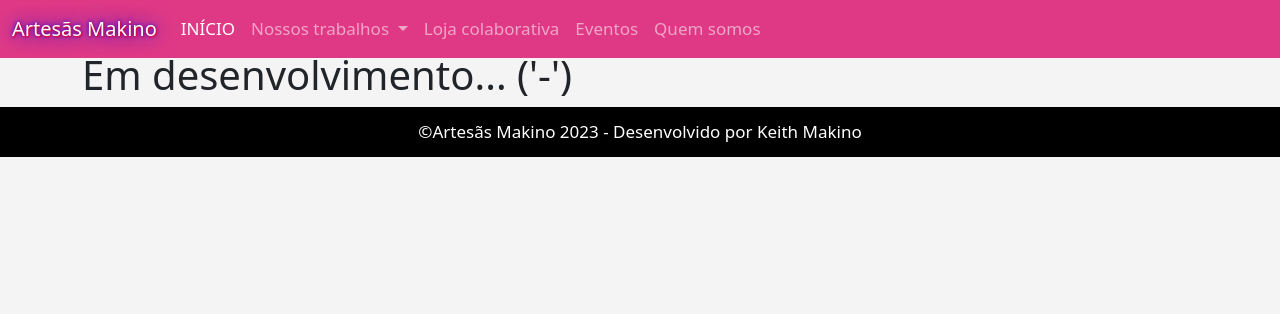
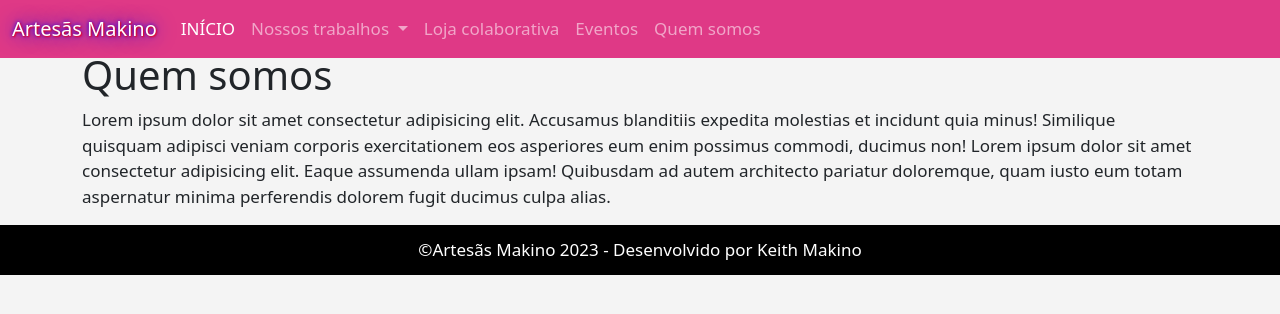
Before and after one commit to keithmakino/artesasmakino, a plain HTML site: page pages/quem-somos.html in a window 1280 px wide. Drawn offline with nearby package versions, Linux system fonts and the light colour scheme.

Commit message:
Nomeando as abas das páginas

```diff
--- a/pages/quem-somos.html
+++ b/pages/quem-somos.html
@@ -11,7 +11,7 @@
 
     <link rel="stylesheet" href="../css/inicio.css">
     <link rel="stylesheet" href="../css/style.css">
-    <title>Página inicial</title>
+    <title>Quem somos</title>
     <!-- Logo -->
     <link rel="icon" type="icon" href="../ico/logo.ico">
 
@@ -32,8 +32,8 @@
                         <a class="nav-link active" aria-current="page" href="../index.html">Início</a>
                     </li>
                     <li class="nav-item dropdown">
-                        <a class="nav-link dropdown-toggle" href="#" id="navbarDropdownMenuLink"
-                            role="button" data-bs-toggle="dropdown" aria-expanded="false">
+                        <a class="nav-link dropdown-toggle" href="#" id="navbarDropdownMenuLink" role="button"
+                            data-bs-toggle="dropdown" aria-expanded="false">
                             Nossos trabalhos
                         </a>
                         <ul class="dropdown-menu" aria-labelledby="navbarDropdownMenuLink">
@@ -56,12 +56,21 @@
         </div>
     </nav>
 
-<br>
-<br>
-<div class="container">
+    <br>
+    <br>
+    <div class="container">
+        <h1>Quem somos</h1>
 
-    <h1>Em desenvolvimento... ('-')</h1>
-</div>
+        <p>
+            Lorem ipsum dolor sit amet consectetur adipisicing elit. Accusamus blanditiis expedita molestias et incidunt
+            quia minus! Similique quisquam adipisci veniam corporis exercitationem eos asperiores eum enim possimus
+            commodi, ducimus non! Lorem ipsum dolor sit amet consectetur adipisicing elit. Eaque assumenda ullam ipsam!
+            Quibusdam ad autem architecto pariatur doloremque, quam iusto eum totam aspernatur minima perferendis
+            dolorem fugit ducimus culpa alias.
+
+        </p>
+
+    </div>
 
 
 
```
Also changed, not shown: index.html (+1 -0 lines), pages/beads.html (+1 -1 lines), pages/biscuit.html (+1 -1 lines), pages/croche.html (+1 -1 lines), pages/eventos.html (+1 -1 lines), pages/loja.html (+1 -1 lines).
